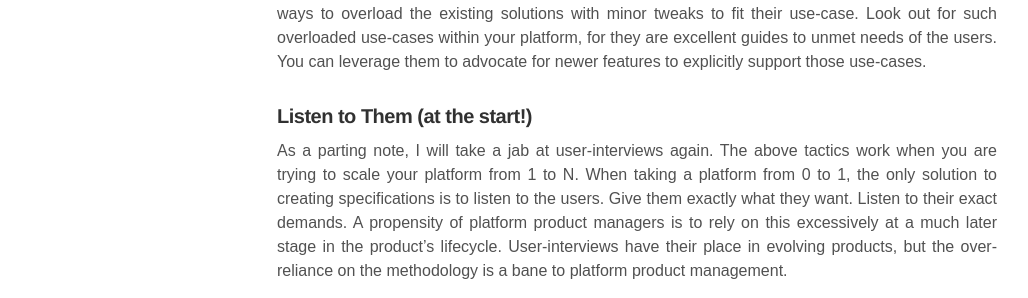
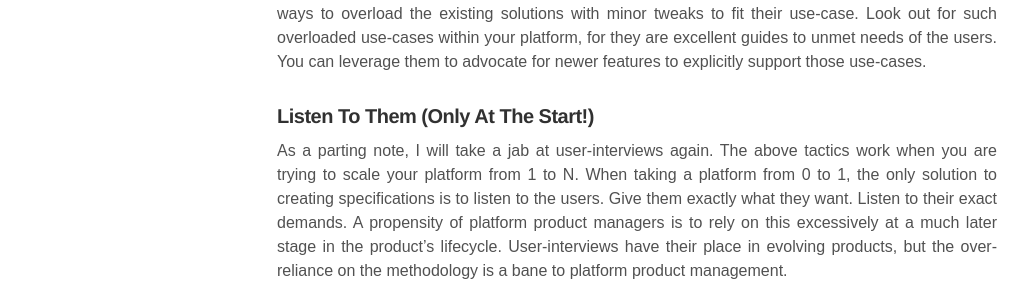
Before and after one commit to sujithjay/sujithjay.github.io, a Jekyll site: the page built from _posts/2020-08-14-Platform-Product-Management.md, in a window 1280 px wide and 900 px high, scrolled down 2524 px. Shown: the part 155-453 px from the top of the window, without its empty margins (3-1031 px from the left). Built offline with Jekyll 4.4.1, drawn with Linux system fonts in a browser that asks for light colours; nearby versions of some CDN libraries; some web fonts are replaced; comment, search, counter and statistics services are not loaded.

```diff
--- a/_posts/2020-08-14-Platform-Product-Management.md
+++ b/_posts/2020-08-14-Platform-Product-Management.md
@@ -44,7 +44,7 @@
 ### Overloaded Use-cases
 Although agnostic platform engineering teams might only be catering to very specific median use-cases, the customer teams with specific cannot afford to be blocked and they cannot stop delivering their deliverables. These teams sometimes create their own solutions, and in such cases the above strategy of assimilation works wonders. You get a prototype for free on which the team can iterate on. However, this scenario is rarer in cases where it requires specific skills to build such solutions, such as in data platforms. One common pattern in such knowledge-constricted situations is that users find ways to overload the existing solutions with minor tweaks to fit their use-case. Look out for such overloaded use-cases within your platform, for they are excellent guides to unmet needs of the users. You can leverage them to advocate for newer features to explicitly support those use-cases.
 
-### Listen to Them (at the start!)
+### Listen To Them (Only At The Start!)
 As a parting note, I will take a jab at user-interviews again. The above tactics work when you are trying to scale your platform from 1 to N. When taking a platform from 0 to 1, the only solution to creating specifications is to listen to the users. Give them exactly what they want. Listen to their exact demands. A propensity of platform product managers is to rely on this excessively at a much later stage in the product's lifecycle. User-interviews have their place in evolving products, but the over-reliance on the methodology is a bane to platform product management.
 
 **P.S.** As I read back the above essay, the heavy influence of [Product for Internal Platforms](https://medium.com/@skamille/product-for-internal-platforms-9205c3a08142) is clear. I would like to say that was the intention: to reassert the ideas in it which resounded with me, while stating a few of my own.
```
